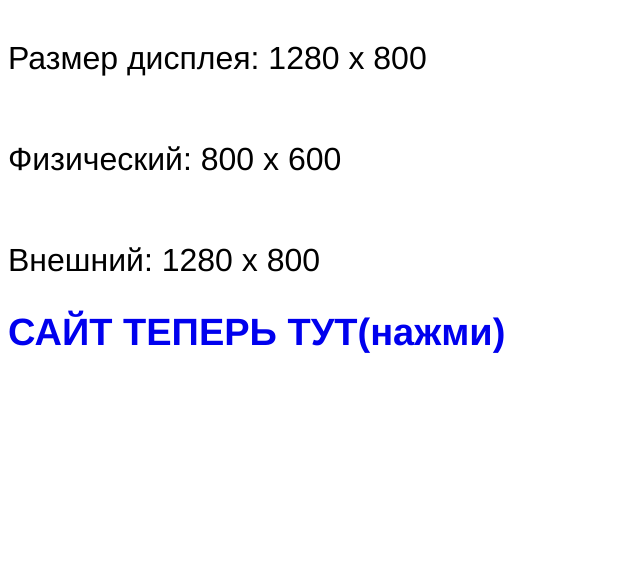
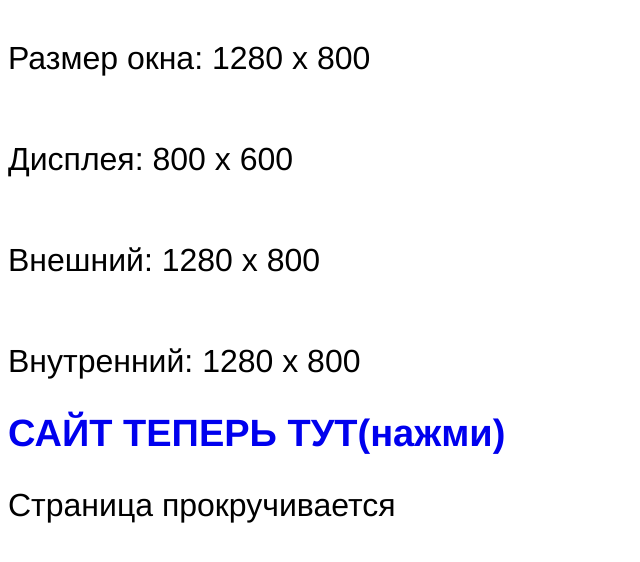
Before and after one commit to Alchemist997/landing, a plain HTML site: page index.html in a window 1280 px wide. Shown: the top 562 px of the page, without its empty margins (0-640 px from the left). Drawn offline with Linux system fonts and the light colour scheme.

Commit message:
Добавил innerSize

```diff
--- a/index.html
+++ b/index.html
@@ -5,8 +5,8 @@
 	<meta charset="utf-8">
 
 	<style type="text/css">
-		body {font-family: "Helvetica", "Arial", sans-serif;}
-  		div {font-size: 32px;}
+		body {font-family: "Helvetica", "Arial", sans-serif; min-height: 2000px;}
+  		div {font-size: 32px; position: fixed;}
   		div * {display: inline-block;}
   		a {font-size: 38px;}
 	</style>
@@ -15,16 +15,21 @@
 <body>
 
 	<div>
-		Размер дисплея:
+		Размер окна:
 	  	<p class="area">x</p><br>
 
-	  	Физический:
+	  	Дисплея:
 	  	<p class="real-area"></p><br>
 
 	  	Внешний:
-	  	<p class="wh"></p><br>
+	  	<p class="outer"></p><br>
 
-	  	<a href="https://alchemist997.github.io/portfolio/"><b>САЙТ ТЕПЕРЬ ТУТ(нажми)</b></a>
+	  	Внутренний:
+	  	<p class="inner"></p><br>
+
+	  	<a href="https://alchemist997.github.io/portfolio/"><b>САЙТ ТЕПЕРЬ ТУТ(нажми)</b></a><br>
+
+	  	<p>Страница прокручивается</p>
 	</div>
 
 	<!-- =========================== СКРИПТ =========================== -->
@@ -45,22 +50,31 @@
 		};
 
 		let outerSize = function() {
-			let w = window.outerWidth;
-			let h = window.outerHeight;
-			let wh = document.querySelector('.wh');
-			wh.textContent = w + ' x ' + h;
+			let ow = window.outerWidth;
+			let oh = window.outerHeight;
+			let outer = document.querySelector('.outer');
+			outer.textContent = ow + ' x ' + oh;
+		};
+
+		let innerSize = function() {
+			let iw = window.innerWidth;
+			let ih = window.innerHeight;
+			let inner = document.querySelector('.inner');
+			inner.textContent = iw + ' x ' + ih;
 		};
 
 		window.addEventListener('load', function() {
 			clientSize();
 			realSize();
 			outerSize();
+			innerSize();
 		});
 
 		window.addEventListener('resize', function() {
 			clientSize();
 			realSize();
 			outerSize();
+			innerSize();
 		});
 	</script>
 
```
